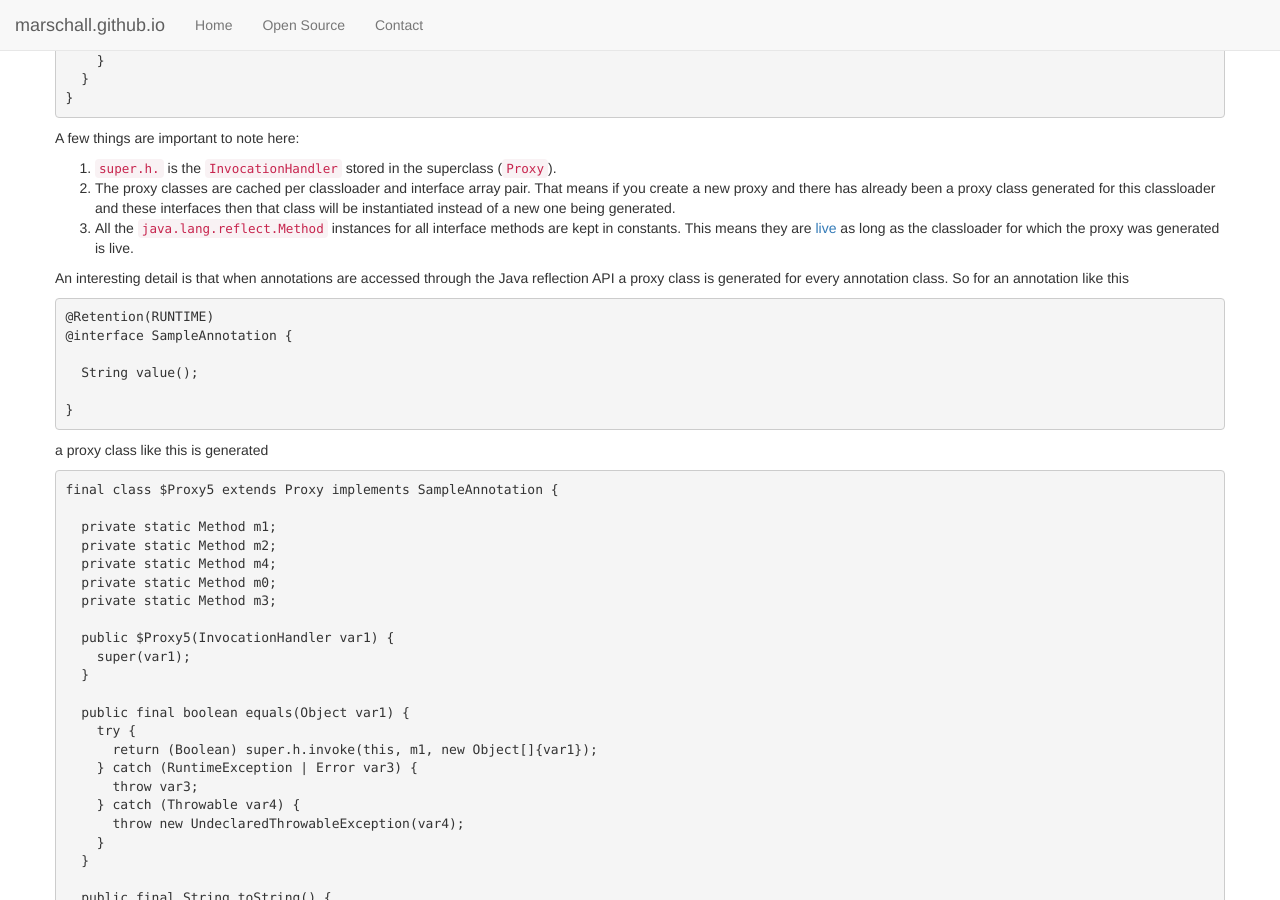
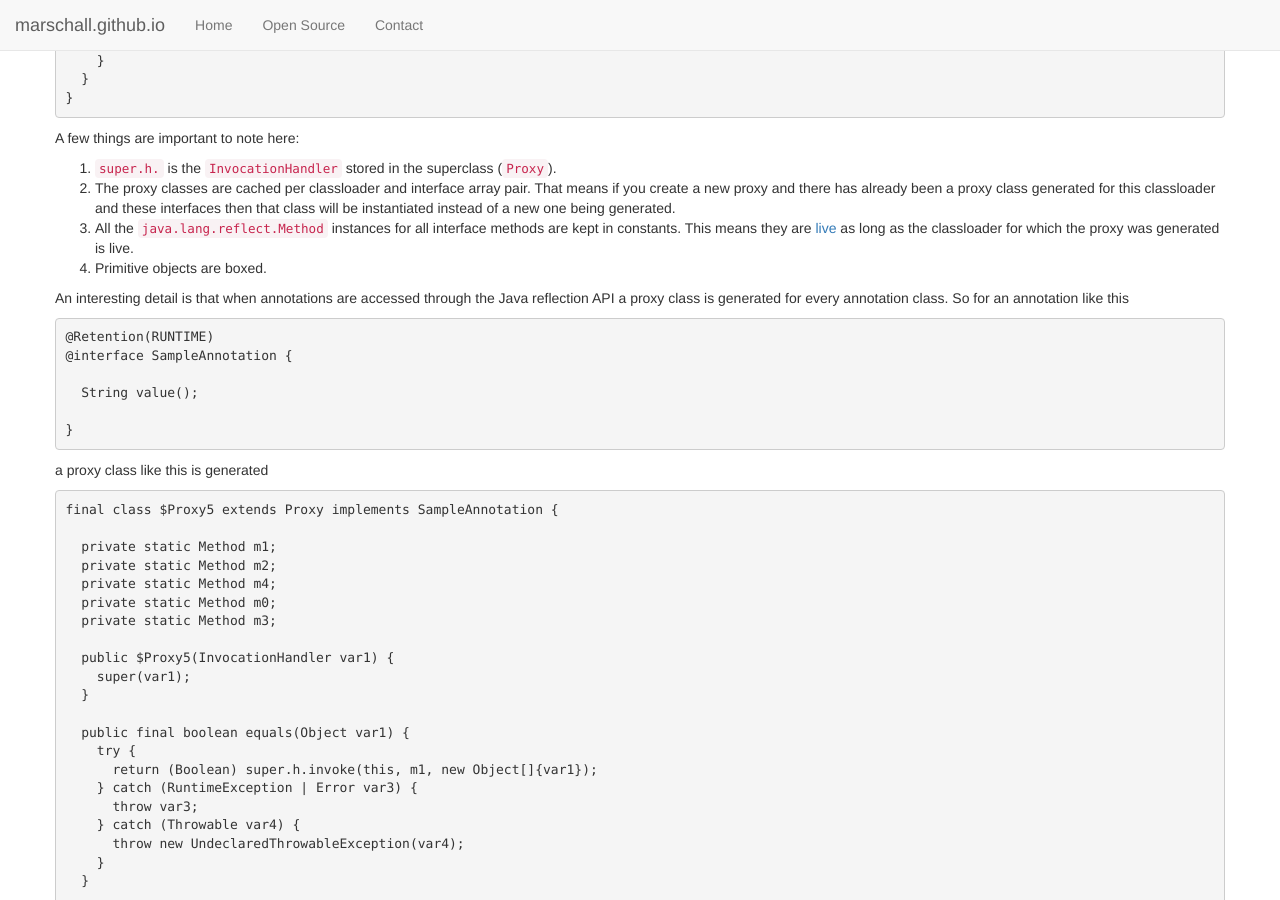
Before and after one commit to marschall/marschall.github.com, a Jekyll site: the page built from _posts/2017-07-11-java-proxy-anatomy.md, in a window 1280 px wide and 900 px high, scrolled down 1673 px. Built offline with Jekyll 4.4.1, drawn with Linux system fonts in a browser that asks for light colours.

Commit message:
add boxing

```diff
--- a/_posts/2017-07-11-java-proxy-anatomy.md
+++ b/_posts/2017-07-11-java-proxy-anatomy.md
@@ -95,6 +95,7 @@
 1. `super.h.` is the `InvocationHandler` stored in the superclass (`Proxy`).
 1. The proxy classes are cached per classloader and interface array pair. That means if you create a new proxy and there has already been a proxy class generated for this classloader and these interfaces then that class will be instantiated instead of a new one being generated.
 1. All the `java.lang.reflect.Method` instances for all interface methods are kept in constants. This means they are [live](http://www.memorymanagement.org/glossary/l.html#live) as long as the classloader for which the proxy was generated is live.
+1. Primitive objects are boxed.
 
 An interesting detail is that when annotations are accessed through the Java reflection API a proxy class is generated for every annotation class. So for an annotation like this
 
```
